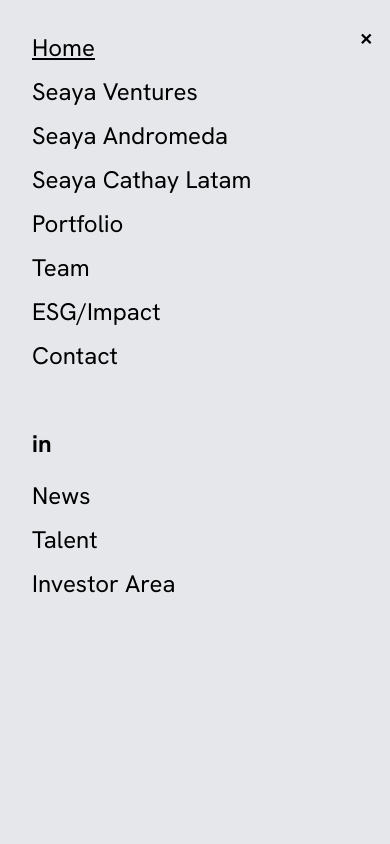
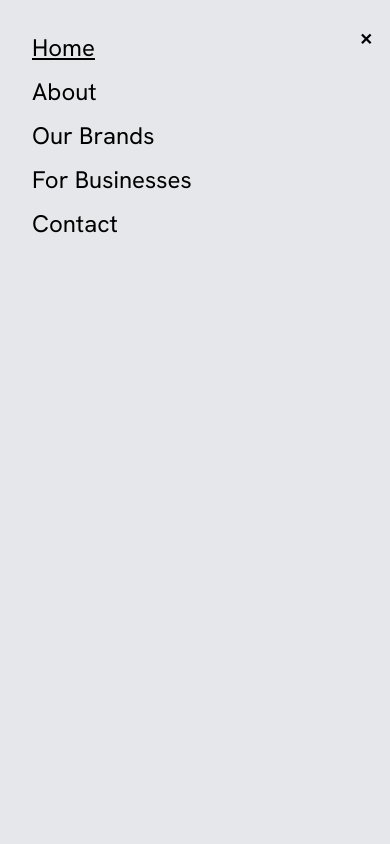
Before and after one commit to Shakib-Shajid/seaya-insomnia, a Next.js app: page / in a window 390 px wide. Both pictures are taken after a click on the button 351 px from the left and 32 px from the top of the page. Shown: the top 844 px of the page. Built offline with nearby package versions, Linux system fonts and the light colour scheme.

Commit message:
navbar responsive view updated

```diff
--- a/src/components/Shared/Navbar.jsx
+++ b/src/components/Shared/Navbar.jsx
@@ -71,9 +71,8 @@
                             <button className="btn btn-sm btn-circle btn-ghost absolute right-2 md:right-12 top-6 md:top-12 text-base">✕</button>
                         </form>
                         <div className='flex md:flex-row flex-col md:gap-24 lg:gap-96'>
-                            <div>
+                            {/*   <div>
                                 <ul className='space-y-3 w-72'>
-
                                     <li>
                                         <Link href="/" onClick={closeModal}>
                                             <span className={`relative group ${pageName === 'home' ? 'underline' : ''}`}>
@@ -169,7 +168,55 @@
                                         </span>
                                     </Link></li>
                                 </ul>
+                            </div> */}
+                            {/* .................................................................. */}
+                            <div>
+                                <ul className='space-y-3 w-72'>
+                                    <li>
+                                        <Link href="/" onClick={closeModal}>
+                                            <span className={`relative group ${pageName === 'home' ? 'underline' : ''}`}>
+                                                Home
+                                                <span className="absolute left-0 bottom-0 w-full h-[2px] bg-black transform transition-transform duration-500 origin-left scale-x-0 group-hover:scale-x-100 group-hover:origin-left"></span>
+                                            </span>
+                                        </Link>
+                                    </li>
+                                    <li>
+                                        <Link href="/ventures" onClick={closeModal}>
+                                            <span className={`relative group ${pageName === 'about' ? 'underline' : ''}`}>
+                                                About
+                                                <span className={`${pageName === 'about' ? '' : "absolute left-0 bottom-0 w-full h-[2px] bg-black transform transition-transform duration-500 origin-left scale-x-0 group-hover:scale-x-100 group-hover:origin-left"}`}></span>
+                                            </span>
+                                        </Link>
+                                    </li>
+                                    <li>
+                                        <Link href="/andromeda" onClick={closeModal}>
+                                            <span className={`relative group ${pageName === 'brands' ? 'underline' : ''}`}>
+                                                Our Brands
+                                                <span className={`${pageName === 'brands' ? '' : "absolute left-0 bottom-0 w-full h-[2px] bg-black transform transition-transform duration-500 origin-left scale-x-0 group-hover:scale-x-100 group-hover:origin-left"}`}></span>
+                                            </span>
+                                        </Link>
+                                    </li>
+                                    <li>
+                                        <Link href="/cathay-latam" onClick={closeModal}>
+                                            <span className={`relative group ${pageName === 'business' ? 'underline' : ''}`}>
+                                                For Businesses
+                                                <span className={`${pageName === 'business' ? '' : "absolute left-0 bottom-0 w-full h-[2px] bg-black transform transition-transform duration-500 origin-left scale-x-0 group-hover:scale-x-100 group-hover:origin-left"}`}></span>
+                                            </span>
+                                        </Link>
+                                    </li>
+                                    <li>
+                                        <Link href="/portfolio" onClick={closeModal}>
+                                            <span className={`relative group ${pageName === 'contact' ? 'underline' : ''}`}>
+                                                Contact
+                                                <span className={`${pageName === 'contact' ? '' : "absolute left-0 bottom-0 w-full h-[2px] bg-black transform transition-transform duration-500 origin-left scale-x-0 group-hover:scale-x-100 group-hover:origin-left"}`}></span>
+                                            </span>
+                                        </Link>
+                                    </li>
+                                </ul>
                             </div>
+                            {/* .................................................................. */}
+
+
                         </div>
                     </div>
                 </dialog>
```
